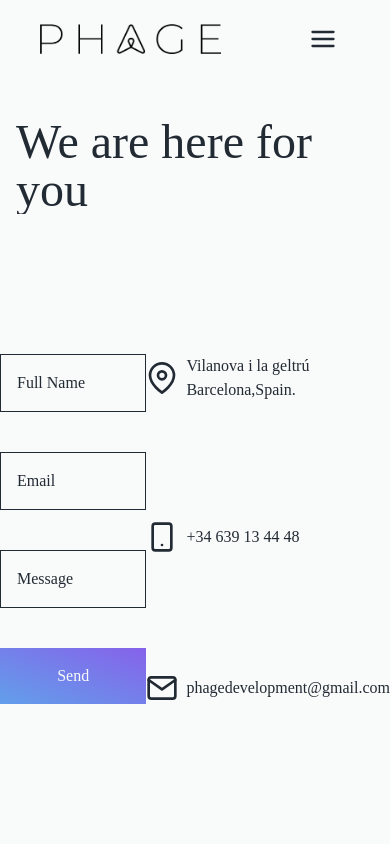
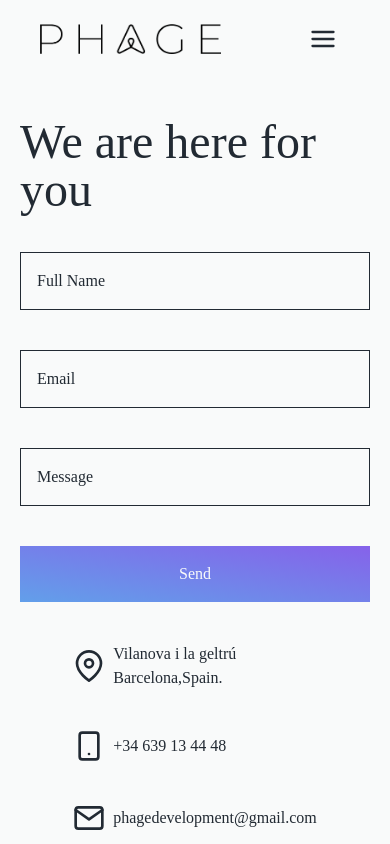
Before and after one commit to Omicrxn/phage-website, a Next.js app: page /contact in a window 390 px wide. Built offline with nearby package versions, Linux system fonts and the light colour scheme; a web font is replaced by a local one.

Commit message:
Working in contact page responsiveness

```diff
--- a/pages/contact.js
+++ b/pages/contact.js
@@ -14,15 +14,15 @@ import {
 
 export default function Contact() {
   return (
-    <div className="container flex flex-col  h-full">
-      <h2 className="mx-4 md:mx-0 mt-7 md:my-7 text-5xl font-header font-normal text-phage-dark">
+    <div className="container flex flex-col h-full">
+      <h2 className="mx-5 md:mx-0 mt-7 mb-7 md:my-7 text-5xl font-header font-normal text-phage-dark">
         We are here for you
       </h2>
-      <div className="flex items-center h-full">
-        <div className="flex flex-1">
+      <div className="flex items-center h-full flex-wrap mx-5 md:mx-0">
+        <div className="flex flex-1 flex-wrap">
           {/* Contact form */}
-
-            <form action="" className="flex-1 space-y-10 ">
+          <div className="flex-grow">
+            <form action="flex-grow" className="space-y-10 ">
               <Input label="Full Name" />
               <Input label="Email" />
               <Input label="Message" />
@@ -33,17 +33,17 @@ export default function Contact() {
                 Send
               </button>
             </form>
-
+          </div>
           {/* Icons */}
-          <div className="flex flex-1 justify-center">
-          <div className="flex flex-col justify-between">
-            <div className="flex  items-center">
-              <FiMapPin className="mr-2" size={32} />
+          <div className="flex flex-grow justify-center mt-10 lg:mt-0">
+            <div className="flex flex-col justify-between space-y-10">
+              <div className="flex  items-center ">
+                <FiMapPin className="mr-2 " size={32} />
                 <p>
                   Vilanova i la geltrú <br /> Barcelona,Spain.
                 </p>
               </div>
-            <div className="flex items-center">
+              <div className="flex items-center ">
                 <FiSmartphone className="mr-2" size={32} />
                 <p>+34 639 13 44 48</p>
               </div>
--- a/sections/Logos.js
+++ b/sections/Logos.js
@@ -2,8 +2,6 @@ import Image from "next/image";
 import React from "react";
 const Logos = () => {
   return (
-    <div className="flex flex-col">
-      <p className="pl-3 lg:p-0">Meet some of our clients:</p>
       <div className="grid grid-cols-5 mx-3 lg:mx-0">
         <div className="p-3 flex justify-center items-center">
           <Image
@@ -46,7 +44,7 @@ const Logos = () => {
           />
         </div>
       </div>
-    </div>
+
   );
 };
 
```
Lines whose indentation alone changed are shown as unchanged.
